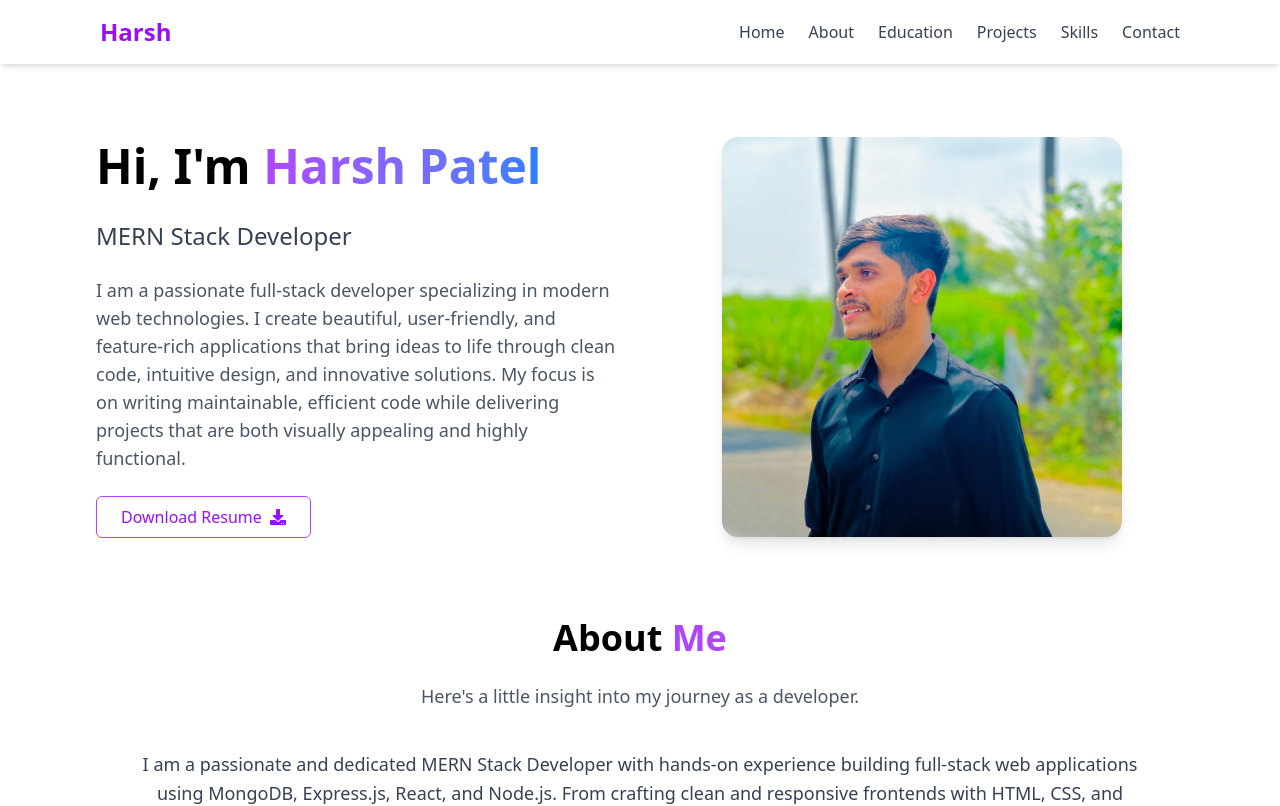
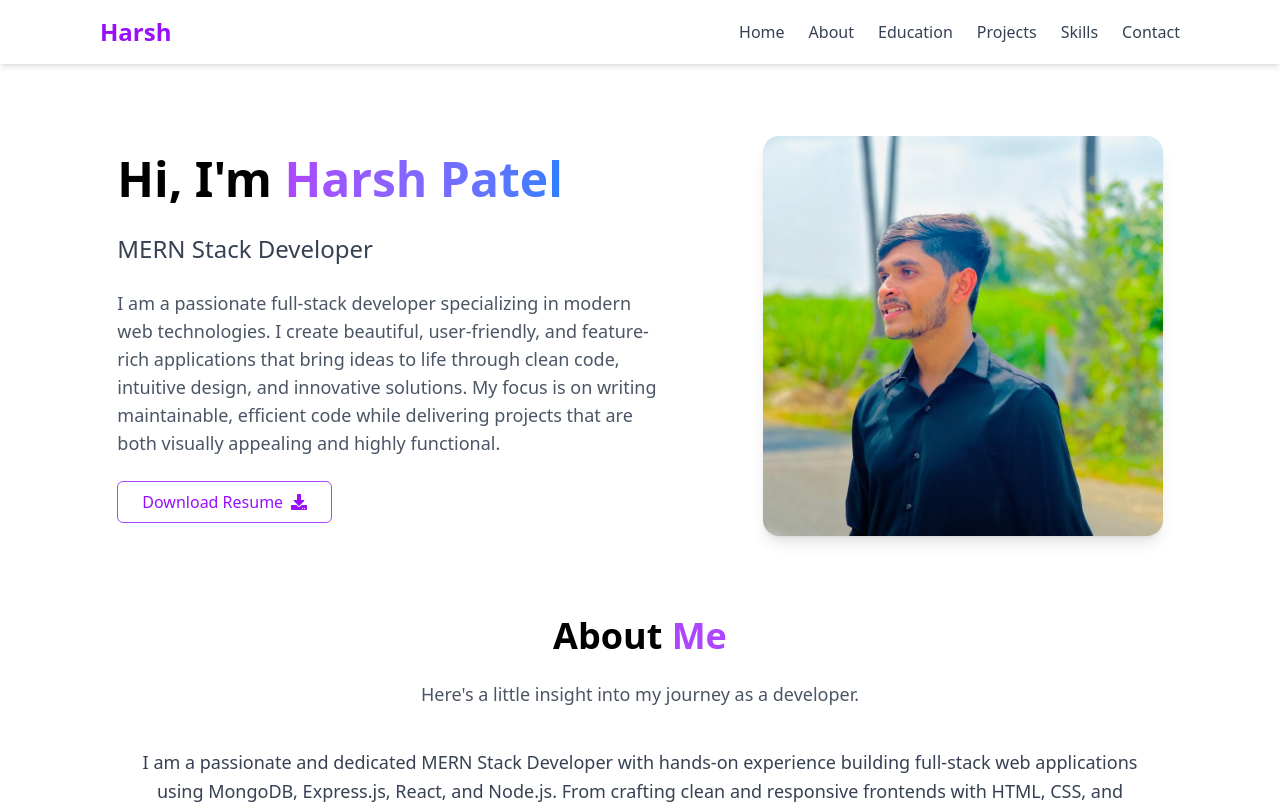
Before and after one commit to harsh15550/Portfolio, a React (Vite) app: page / in a window 1280 px wide. Shown: the top 806 px of the page. Built offline with nearby package versions, Linux system fonts and the light colour scheme.

Commit message:
push portfolio

```diff
--- a/src/Components/Herosection.tsx
+++ b/src/Components/Herosection.tsx
@@ -4,7 +4,7 @@ import devloperImg from '/WhatsApp Image 2024-07-28 at 11.23.47_fcd5ca11.jpg';
 const HeroSection = () => {
   return (
     <section id="home" className="flex scroll-mt-20 items-center justify-center px-6 md:px-24 bg-white pt-18 pb-10">
-      <div className="w-full max-w-7xl flex flex-col-reverse md:flex-row items-center justify-evenly gap-10">
+      <div className="w-full max-w-7xl flex flex-col-reverse md:flex-row items-center justify-evenly gap-20">
 
         {/* Left Content */}
         <div className="text-center md:text-left space-y-6 md:w-1/2">
@@ -34,7 +34,7 @@ const HeroSection = () => {
         </div>
 
         {/* Right Image */}
-        <div className="md:w-1/2 flex justify-center">
+        <div className="flex justify-center">
           <img
             src={devloperImg}
             alt="Harsh Patel"
```
